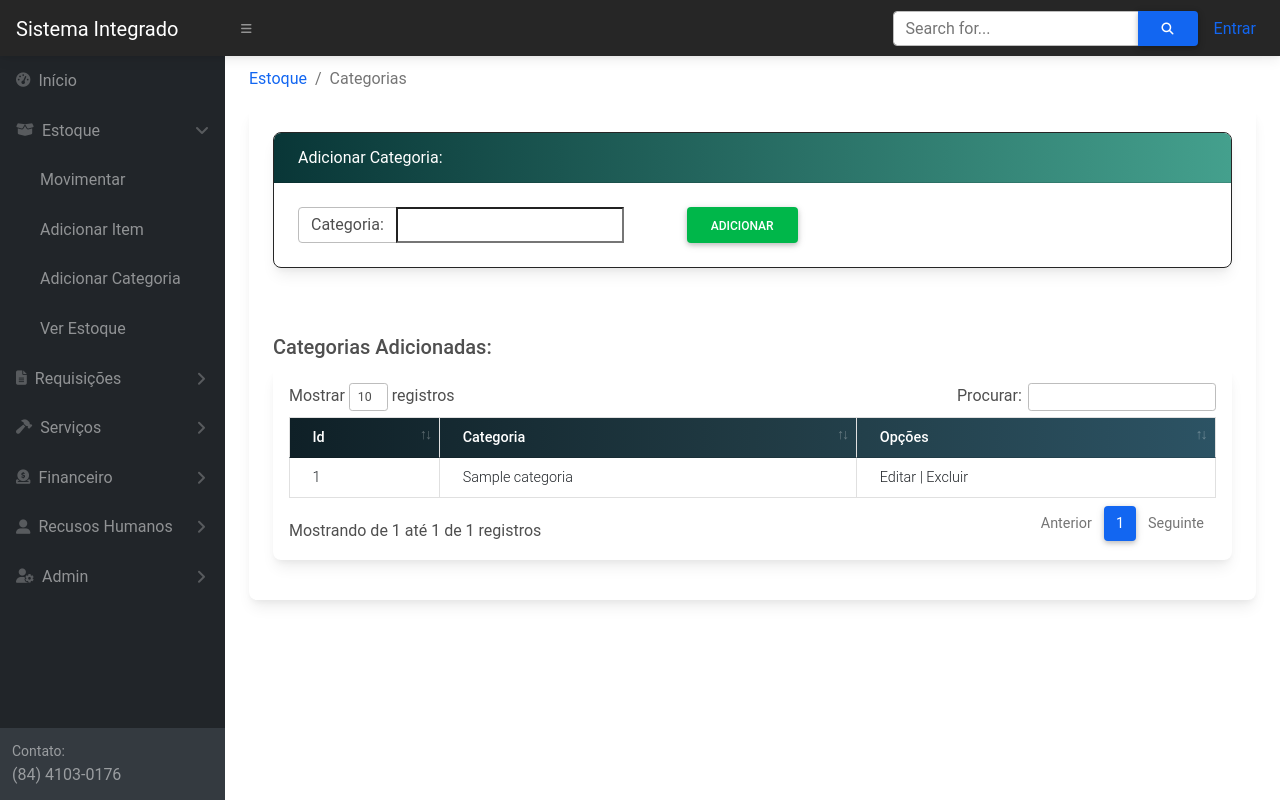
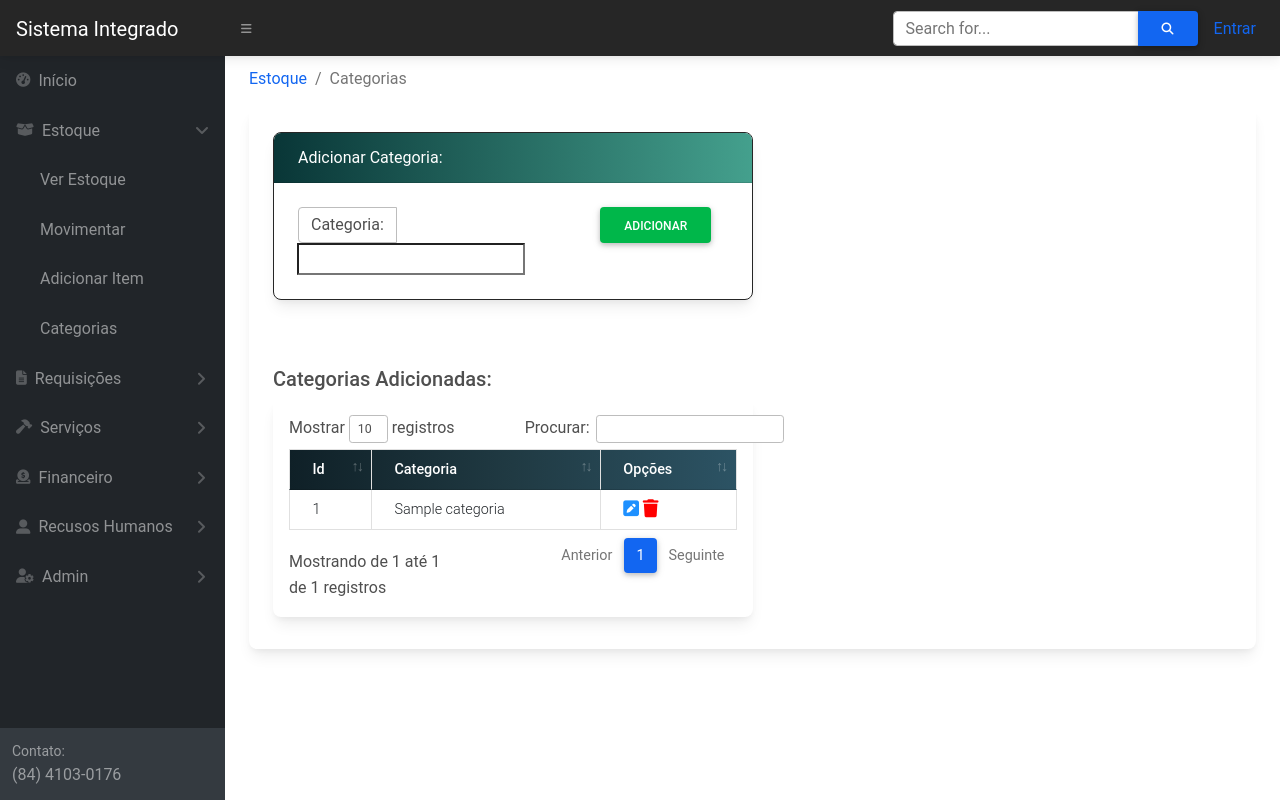
Before and after one commit to endjack/simoERP, a Django app: template simo/templates/estoque/categorias-estoque.html in a window 1280 px wide, after a click on "Estoque". Run offline with Django 3.2, Linux system fonts and the light colour scheme; the template is opened without the code that fills it: most values are stand-ins (such as "Sample title", 1, 10 or a date in 2020); form fields are guessed from the names that the template uses; some libraries are stand-ins or nearby versions.

Commit message:
Add Editar/Excluir Categoria

```diff
--- a/simo/templates/base.html
+++ b/simo/templates/base.html
@@ -146,10 +146,10 @@
                             </a>
                             <div class="collapse" id="collapse1" aria-labelledby="headingOne" data-bs-parent="#sidenavAccordion">
                                 <nav class="sb-sidenav-menu-nested nav">
+                                    <a class="nav-link" href="{% url 'ver-estoque' %}">Ver Estoque</a>
                                     <a class="nav-link" href="{% url 'mov-estoque' %}">Movimentar</a>
                                     <a class="nav-link" href="{% url 'inserir-item' %}">Adicionar Item</a>
-                                    <a class="nav-link" href="{% url 'categorias-estoque' %}">Adicionar Categoria</a>
-                                    <a class="nav-link" href="{% url 'ver-estoque' %}">Ver Estoque</a>
+                                    <a class="nav-link" href="{% url 'categorias-estoque' %}">Categorias</a>
                                 </nav>
                             </div>
 
--- a/simo/templates/estoque/categorias-estoque.html
+++ b/simo/templates/estoque/categorias-estoque.html
@@ -5,7 +5,7 @@
   <div class="row">
     <nav style="--bs-breadcrumb-divider: '>';" aria-label="breadcrumb">
       <ol class="breadcrumb">
-        <li class="breadcrumb-item"><a href="../ver-estoque">Estoque</a></li>
+        <li class="breadcrumb-item"><a href="{% url 'ver-estoque' %}">Estoque</a></li>
         <li class="breadcrumb-item active" aria-current="page">Categorias</li>
       </ol>
     </nav>
@@ -13,9 +13,14 @@
 {% endblock %}
 
 {% block conteudo %}
-<div class="card mb-3 border border-dark" style="border-color: #093637;">
-  <div class="card-header text-white " style="background: linear-gradient(to right, #093637, #44a08d );">
-    Adicionar Categoria:</div>
+<div class="card mb-3 border border-dark col-6" style="border-color: #093637;">
+    {% if editar %}
+    <div class="card-header text-white " style="background: linear-gradient(to right, #93291E, #ED213A );">
+    Editar Categoria:
+    {% else %}
+    <div class="card-header text-white " style="background: linear-gradient(to right, #093637, #44a08d );">
+    Adicionar Categoria:
+    {% endif %}</div>
   <div class="card-body">
   <form method="post" >
       {% csrf_token %}
@@ -28,15 +33,17 @@
       <!-- 3 column grid layout -->
        <div class="form-group row">
 
-       <div class="col-5">
+       <div class="col-8">
             <div class="input-group">
               <div class="input-group-text">Categoria: </div>
                 {% render_field form.categoria class="form-control" id="categoria" %}
             </div>
           </div>
 
-        <div class="col-1">
-        <button type="submit" class="btn btn-success">Adicionar</button>
+        <div class="col-4">
+        <button type="submit" class="{% if editar %}btn btn-danger">Salvar
+        {% else %}btn btn-success"> Adicionar
+        {% endif %}</button>
         </div>
 
       </div>
@@ -46,7 +53,7 @@
 
 <br><br>
 <h5>Categorias Adicionadas: </h5>
-<div class="card mb-3 p-3" style="border-color: #093637;">
+<div class="card mb-2 p-3 col-6" style="border-color: #093637;">
 
 <table class="table table-sm table-bordered tabela-listar">
    <thead class="card-header text-white " style="background: linear-gradient(to right, #0f2027, #203a43, #2c5364);">
@@ -61,7 +68,10 @@
     <tr>
       <td>{{c.pk}}</td>
       <td>{{c.categoria}}</td>
-      <td>Editar | Excluir</td>
+      <td>
+      <a href="{% url 'editar-categoria' c.pk %}"><span style="color: DodgerBlue;"><i class="fas fa-pen-square fa-lg"></i></span></a>
+      <a href="{% url 'excluir-categoria' c.pk %}"><span style="color: red;"><i class="fas fa-trash fa-lg"></i></span></a>
+      </td>
     </tr>
 {% endfor %}
   </tbody>
--- a/simo/urls.py
+++ b/simo/urls.py
@@ -30,6 +30,8 @@ urlpatterns = [
     path('mov-estoque/', MovimentacaoEstoqueView.as_view(), name='mov-estoque'),
     path('buscar-estoque/', BuscaEstoqueView.as_view(), name='buscar-estoque'),
     path('categorias-estoque/', CategoriasEstoque.as_view(), name='categorias-estoque'),
+    path('categorias-estoque/editar/<pk>', EditarCategoriaEstoque.as_view(), name='editar-categoria'),
+    path('categorias-estoque/excluir/<pk>', ExcluirCategoriaEstoque.as_view(), name='excluir-categoria'),
     path('inserir-item/', InserirItemView.as_view(), name='inserir-item'),
     path('excluir-item/<pk>', ExcluirItemView.as_view(), name='excluir-item'),
     path('detalhar-item/<pk>', DetalharItemView.as_view(), name='detalhar-item'),
```
Also changed, not shown: estoque/views.py (+48 -21 lines), simo/templates/estoque/categoria_confirm_delete.html (added, +24 -0 lines).
